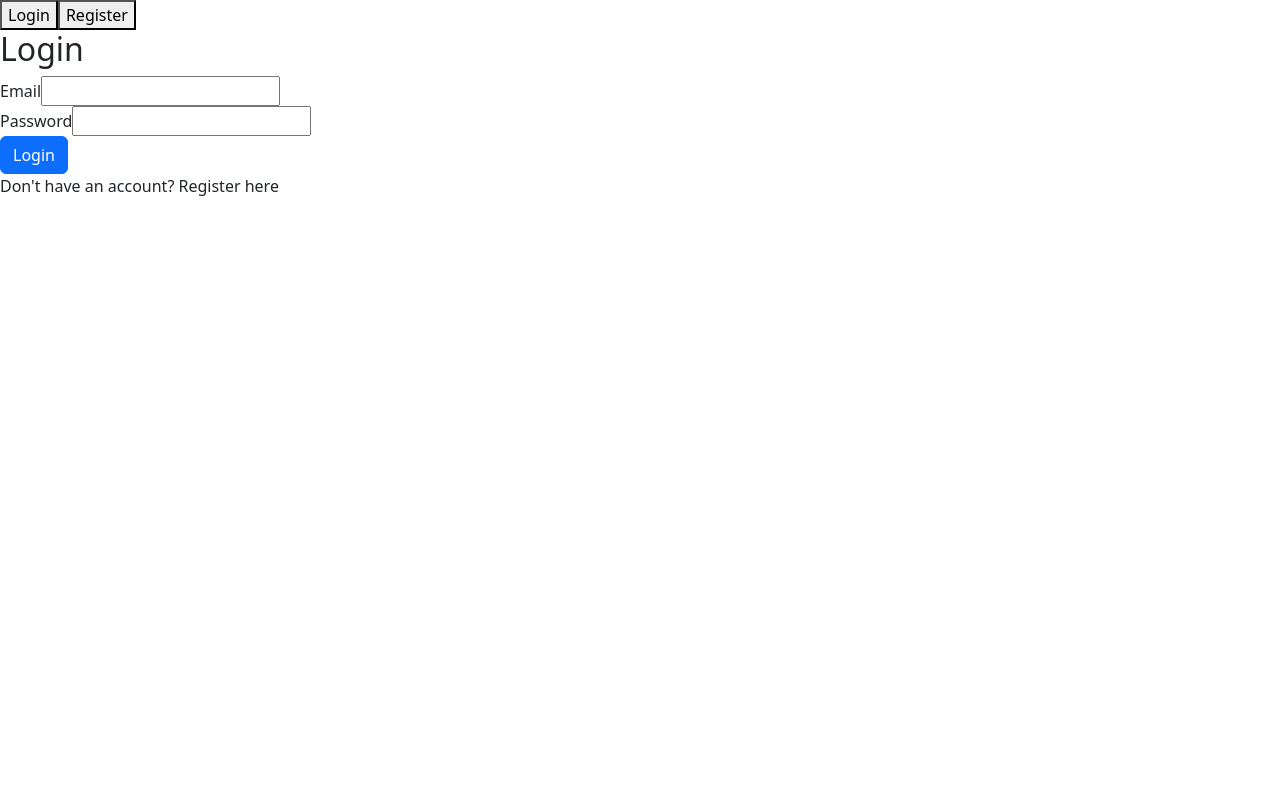
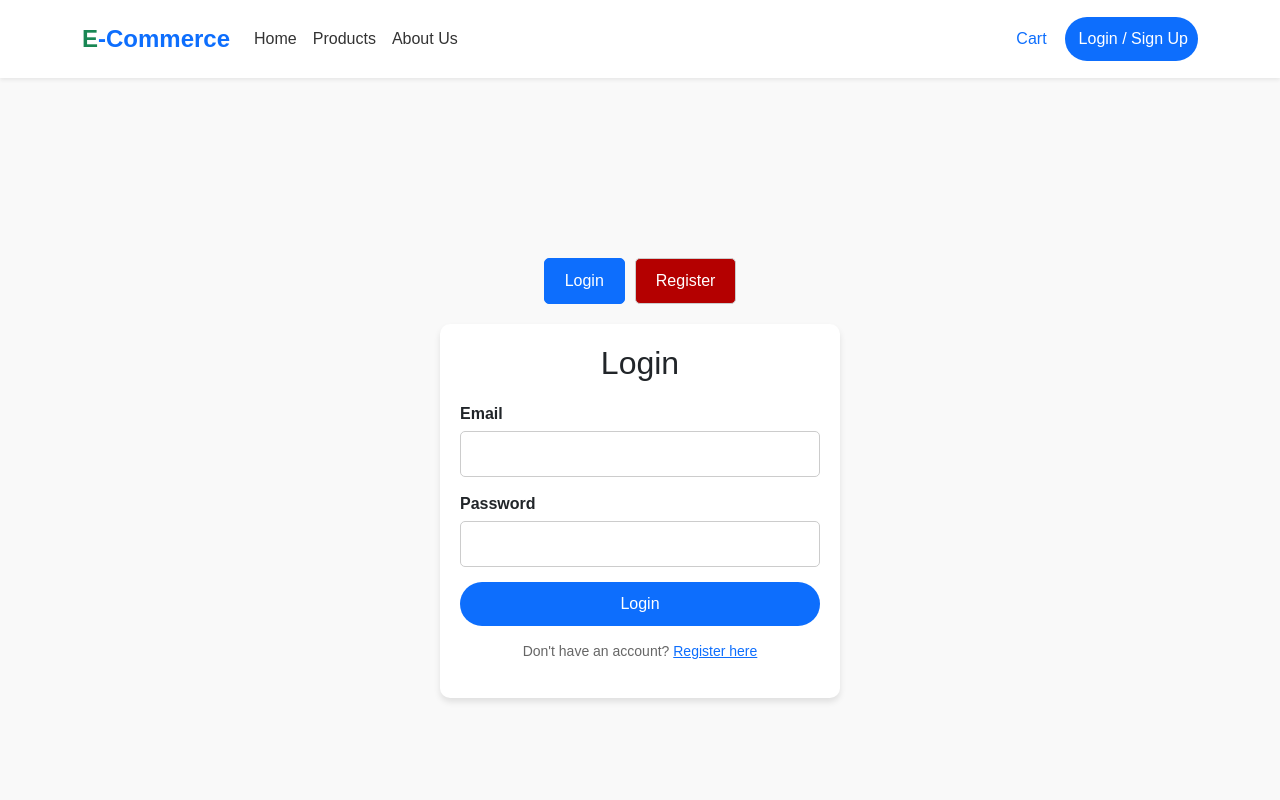
Before and after one commit to Yuozarseiph/Online-Shop, a React (Create React App) app: page /auth in a window 1280 px wide. Shown: the top 800 px of the page. Built offline with nearby package versions, Linux system fonts and the light colour scheme.

Commit message:
fixed Cart Bug

```diff
--- a/src/context/CartContext.jsx
+++ b/src/context/CartContext.jsx
@@ -26,8 +26,20 @@ export const CartProvider = ({ children }) => {
     setCartItems(cartItems.filter((item) => item.id !== id));
   };
 
+  const decreaseQuantity = (id) => {
+    setCartItems(
+      cartItems.map((item) =>
+        item.id === id && item.quantity > 1
+          ? { ...item, quantity: item.quantity - 1 }
+          : item
+      )
+    );
+  };
+
   return (
-        <CartContext.Provider value={{ cartItems, addToCart, removeFromCart }}>
+    <CartContext.Provider
+      value={{ cartItems, addToCart, removeFromCart, decreaseQuantity }}
+    >
       {children}
     </CartContext.Provider>
   );
--- a/src/pages/Auth.jsx
+++ b/src/pages/Auth.jsx
@@ -1,6 +1,8 @@
 import React, { useState } from "react";
 import { Link, useNavigate } from "react-router-dom";
 import { useAuth } from "../context/AuthContext";
+import Header from "../components/Header";
+import Footer from "../components/Footer";
 
 const Auth = () => {
   const [activeTab, setActiveTab] = useState("login");
@@ -42,6 +44,8 @@ const Auth = () => {
   };
 
   return (
+    <>
+      <Header />
       <div className="auth-page">
         <div className="auth-tabs">
           <button
@@ -104,6 +108,8 @@ const Auth = () => {
           </p>
         </form>
       </div>
+      <Footer />
+    </>
   );
 };
 
--- a/src/pages/Cart.jsx
+++ b/src/pages/Cart.jsx
@@ -1,10 +1,9 @@
-
 import React from "react";
 import { Link } from "react-router-dom";
 import { useCart } from "../context/CartContext"; // Import useCart
 
 const Cart = () => {
-  const { cartItems, addToCart, removeFromCart } = useCart(); // Access cartItems and removeFromCart
+  const { cartItems, addToCart, removeFromCart, decreaseQuantity } = useCart();
 
   const totalPrice = cartItems.reduce(
     (total, item) => total + item.price * item.quantity,
@@ -45,13 +44,13 @@ const Cart = () => {
               <div className="item-actions d-flex align-items-center">
                 <button
                   className="btn btn-sm btn-secondary me-2"
-                  onClick={() =>
-                    handleQuantityChange(item.id, item.quantity - 1)
-                  }
+                  onClick={() => decreaseQuantity(item.id)}
                 >
                   -
                 </button>
+
                 <span className="quantity me-2">{item.quantity}</span>
+
                 <button
                   className="btn btn-sm btn-secondary me-2"
                   onClick={() =>
@@ -60,6 +59,7 @@ const Cart = () => {
                 >
                   +
                 </button>
+
                 <button
                   className="btn btn-sm btn-danger"
                   onClick={() => removeFromCart(item.id)}
--- a/src/pages/Dashboard.jsx
+++ b/src/pages/Dashboard.jsx
@@ -2,6 +2,8 @@
 import React from "react";
 import { useAuth } from "../context/AuthContext";
 import { Link } from "react-router-dom";
+import Header from "../components/Header";
+import Footer from "../components/Footer";
 
 const Dashboard = () => {
   const { user, logout } = useAuth();
@@ -11,14 +13,22 @@ const Dashboard = () => {
   }
 
   return (
-        <div className="dashboard-page">
+    <>
+      <Header />
+      <div className="dashboard-page m-5 text-center">
         <h2>Welcome, {user.email}!</h2>
         <p>This is your dashboard.</p>
-            <button className="btn btn-danger" onClick={logout}>
+        <div className="d-flex flex-column flex-lg-row align-items-center gap-2">
+          <button className="btn btn-danger m-1" onClick={logout}>
             Logout
           </button>
-            <Link className="btn btn-primary" to={"/"}>Back to Home</Link>
+          <Link className="btn btn-primary m-1" to={"/"}>
+            Back to Home
+          </Link>
         </div>
+      </div>
+      <Footer />
+    </>
   );
 };
 
--- a/src/pages/Home.jsx
+++ b/src/pages/Home.jsx
@@ -6,6 +6,8 @@ import BannerSlider from "../components/BannerSlider";
 import ProductSection from "../components/ProductSection";
 import Footer from "../components/Footer";
 import { useCart } from "../context/CartContext";
+import "bootstrap/dist/css/bootstrap.min.css"; // Bootstrap first
+import "../App.css"; // Custom styles after Bootstrap
 
 const Home = () => {
   const [products, setProducts] = useState([]);
```
Lines whose indentation alone changed are shown as unchanged.
